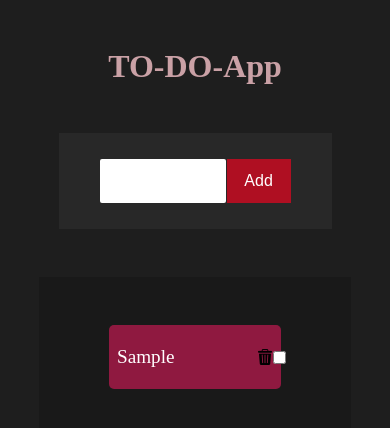
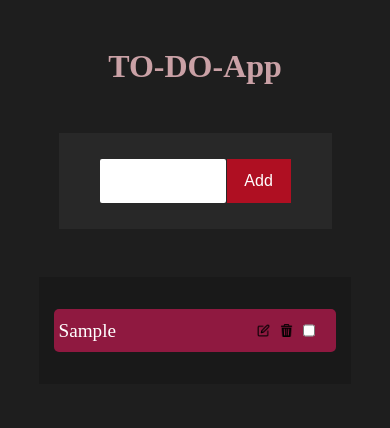
Before and after one commit to Sittara22/To-do-App, a React (Vite) app: page / in a window 390 px wide. Both pictures are taken after typing "Sample" into the empty fields and a click on the button "Add". Shown: the top 428 px of the page. Built offline with nearby package versions, Linux system fonts and the light colour scheme.

Commit message:
Responsivness set

```diff
--- a/src/components/TodoTask.jsx
+++ b/src/components/TodoTask.jsx
@@ -1,22 +1,47 @@
-import React from "react";
+import React, { useState } from "react";
 import { useContext,useRef } from "react";
 import './taskBar.css'
 import bin from '../assets/bin.png'
+import edit from '../assets/edit.png'
 import { TodoContext } from '../context/Context'
 import { useSortable } from "@dnd-kit/sortable";
 import {CSS} from "@dnd-kit/utilities"
 
 
-const TodoTask = ({ id, text, completed }) => {
+const TodoTask = ({ id,taskValue, text, completed }) => {
+  //Todo Task Array
   const [todoTask, setTodoTask] = useContext(TodoContext);
   const {attributes,listeners,setNodeRef,transform,transition}=useSortable({id});
-
+  //Edit task Usestates
+  const[isEditTask,setIsEditTask]=useState(false);
+  const [isEditText,setIsEditText]=useState(text);
+  const [editTaskId,setEditTaskId]=useState('');
 
   // Handler for deleting a task
   const delTask = (taskId) => {
     console.log("Delete")
     const newTodoArr = todoTask.filter(task => task.id !== taskId);
     setTodoTask(newTodoArr);
+  }
+  //Handler for editing task
+  const editTask=(taskId)=>{
+    setIsEditTask(true);
+    setEditTaskId(taskId);
+  }
+  //Save Edited task
+const saveEditedTask=()=>{
+const newTodoTask=todoTask.map((task)=>{
+  if(task.id === editTaskId){
+
+    return{...task, text:isEditTask}
+
+  }
+  return task;
+
+})
+setTodoTask(newTodoTask);
+setEditTaskId('');
+setIsEditTask(false);
   }
   //style for drag and drop
   const style={
@@ -26,7 +51,6 @@ const TodoTask = ({ id, text, completed }) => {
 
   // Handler for toggling task completion status
   const handleIsChecked = (taskId) => {
-    console.log(taskId)
     const newTodoList = todoTask.map((todo) => {
       if (todo.id === taskId) {
         return { ...todo, completed: !todo.completed };
@@ -36,16 +60,26 @@ const TodoTask = ({ id, text, completed }) => {
     setTodoTask(newTodoList);
   }
   return (
-    <div ref={setNodeRef} {...attributes} {...listeners} style={style} >
-         <span className='taskText' style={{ color: completed ? "gray" : "white", textDecoration: completed ? "line-through" : "none" }}>
-            {text}
-            <div className='taskStatus'>
-              <img src={bin} alt="delete" onClick={() => delTask(id)} className='delIcon' />
-              <input type='checkbox' checked={completed} onChange={() => handleIsChecked(id)} />
-            </div>
-          </span>
-    </div>
-    );
+    <div className="taskDiv"  ref={setNodeRef} {...attributes} {...listeners} style={style} >
+      {isEditTask?(
+        <input
+          type="text"
+          value={isEditText}//set the value of text to the current task
+          onChange={(e) => setIsEditText(e.target.value)}
+          onBlur={saveEditedTask}
+          autoFocus
+          className='inputBar'
+        />
+      ) :(<span className='taskText' style={{ color: completed ? "gray" : "white", textDecoration: completed ? "line-through" : "none" }}>
+      {isEditText}
+      <div className='taskStatus'>
+      <img src={edit} alt="edit" onClick={() => editTask(id)} className='editIcon' />
+        <img src={bin} alt="delete" onClick={() => delTask(id)} className='delIcon' />
+        <input className="check" type='checkbox' checked={completed} onChange={() => handleIsChecked(id)} />
+      </div>
+    </span>
+
+)}</div>)
 }
 
 export default TodoTask;
--- a/src/components/taskBar.css
+++ b/src/components/taskBar.css
@@ -1,3 +1,7 @@
+*{
+    margin: 0;
+    padding: 0;
+}
 .title{
     text-align: center;
     margin: 3rem auto;
@@ -50,38 +54,66 @@
 .tasks{
     list-style: none;
     font-size: 1.2rem;
-    padding: 2rem;
+    padding: 1rem;
 
 }
 .taskText{
-    max-width: 70vw;
+    max-width: 100%;
     min-width: 40vw;
     height: 3rem;
     background-color: rgb(143, 25, 64);
     margin: 1rem;
-    padding: 0.5rem;
+    padding: 0.3rem;
     display: flex;
     justify-content: space-between;
     align-items: center;
     border-radius: 5px;
 
 }
+.taskText:active{
+    cursor: grabbing;
+}
 .taskStatus{
     display: flex;
     justify-content: space-between;
     align-items: center;
-    width: 4vw;
+    width: 7vw;
 }
-.delIcon{
+.delIcon , .editIcon{
     width: 1rem;
     height: 1rem;
     object-fit: cover;
     color: white;
 }
 
-@media screen and (max-width:440) {
+@media screen and (max-width: 890px) {
  .taskText{
-    font-size:1rem ;
+   font-size: 1.2rem;
+   height: 4vh;
+   min-width: 60vw;
+
+ }
+ .delIcon , .editIcon{
+    width: 0.9rem;
+    height: 0.9rem;
+ }
+ .taskStatus{
+    width: 7vw;
+    padding: 0.2rem;
  }
 
 }
+@media screen and (max-width: 690px){
+    .delIcon , .editIcon,.check{
+        width: 0.8rem;
+        height: 0.8rem;
+     }
+     .taskStatus{
+        width: 15vw;
+        padding: 1rem;
+     }
+     .taskText{
+        min-width: 70vw
+    }
+
+}
--- a/src/components/taskBar.jsx
+++ b/src/components/taskBar.jsx
@@ -16,7 +16,7 @@ function TaskBar() {
  const sensors = useSensors(
   useSensor(MouseSensor, {
     activationConstraint: {
-      distance: 8,
+      distance: 10,
     },
   }),
   useSensor(TouchSensor, {
@@ -51,7 +51,6 @@ setTodoTask((todoTask)=>{
 
  const handleOnChange=(e)=>{
     setTaskValue(e.target.value);
-
   }
 const handleAddTask=()=>{
   const newTodo={
@@ -85,7 +84,7 @@ useEffect(()=>{
        <SortableContext items={todoTask} strategy={verticalListSortingStrategy}>
         {todoTask.map(((todo,index)=>
             (
-              <TodoTask key={todo.id} id={todo.id} text={todo.text} index={index} completed={todo.completed} />
+              <TodoTask key={todo.id} taskValue={taskValue} id={todo.id} text={todo.text} index={index} completed={todo.completed} />
             )
         )) }
        </SortableContext>
```
Also changed, not shown: src/assets/edit.png (added).
